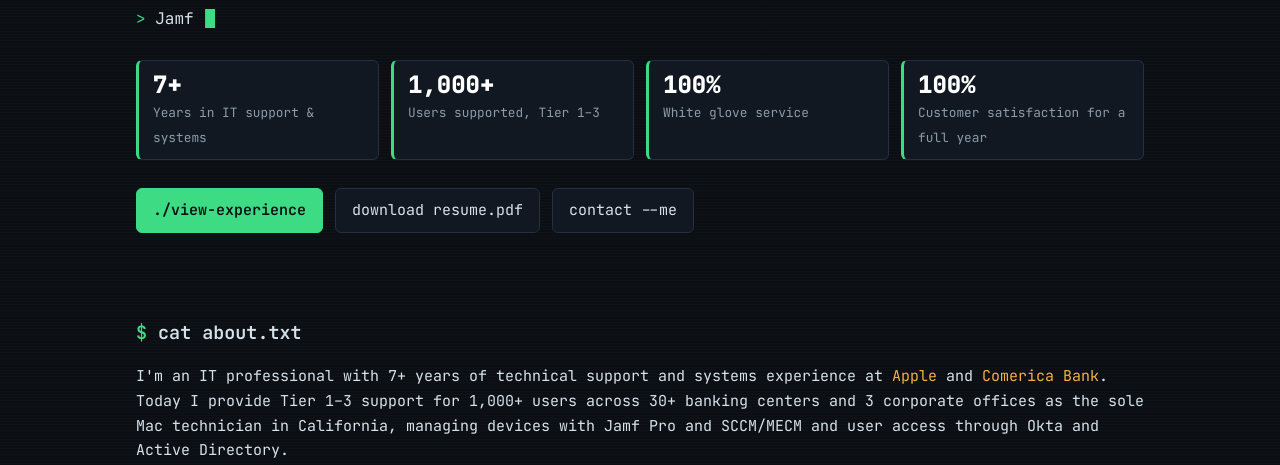
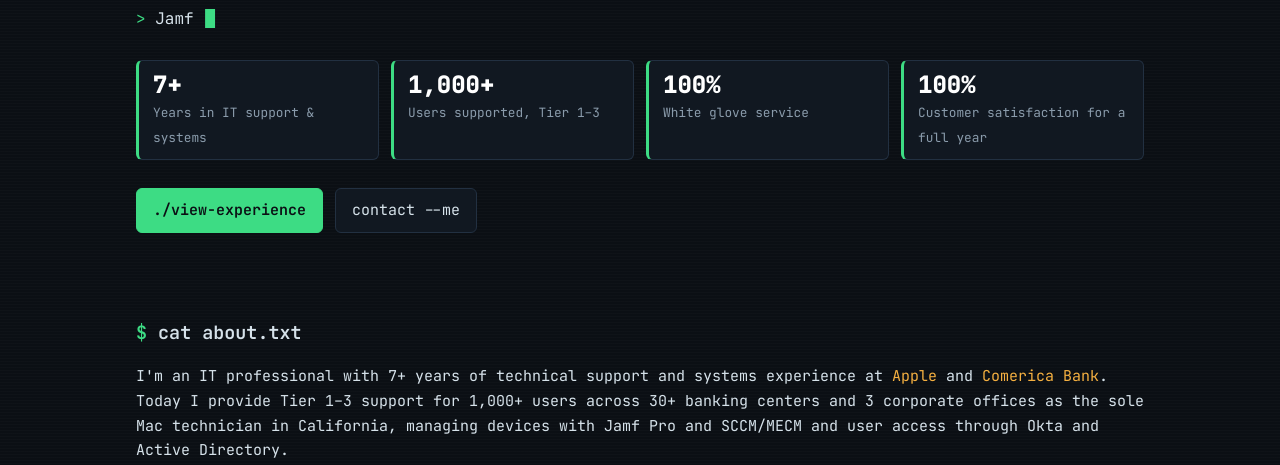
Before and after one commit to RyanMH24/Ryan-M.-Hernandez-Portfolio, a plain HTML site: page index.html in a window 1280 px wide. Shown: the part 335-800 px from the top of the page. Drawn offline with Linux system fonts and the light colour scheme.

Commit message:
Remove downloadable resume
Removes the two download buttons, the README entry, and resume.pdf.

Co-Authored-By: Claude Sonnet 5.5 <noreply@anthropic.com>

```diff
--- a/index.html
+++ b/index.html
@@ -62,8 +62,6 @@
 
       <div class="actions">
         <a class="btn primary" href="#experience">./view-experience</a>
-        <!-- Put resume.pdf next to index.html. Delete this line if you don't want a download. -->
-        <a class="btn" href="resume.pdf" download="Ryan-Hernandez-Resume.pdf">download resume.pdf</a>
         <a class="btn" href="#contact">contact --me</a>
       </div>
     </section>
@@ -343,7 +341,6 @@
           </ul>
         </li>
       </ol>
-      <p><a class="btn" href="resume.pdf" download="Ryan-Hernandez-Resume.pdf">Download Full resume.pdf</a></p>
     </section>
 
     <!-- ============ CERTIFICATIONS & EDUCATION ============ -->
```
Also changed, not shown: 2 other files.
